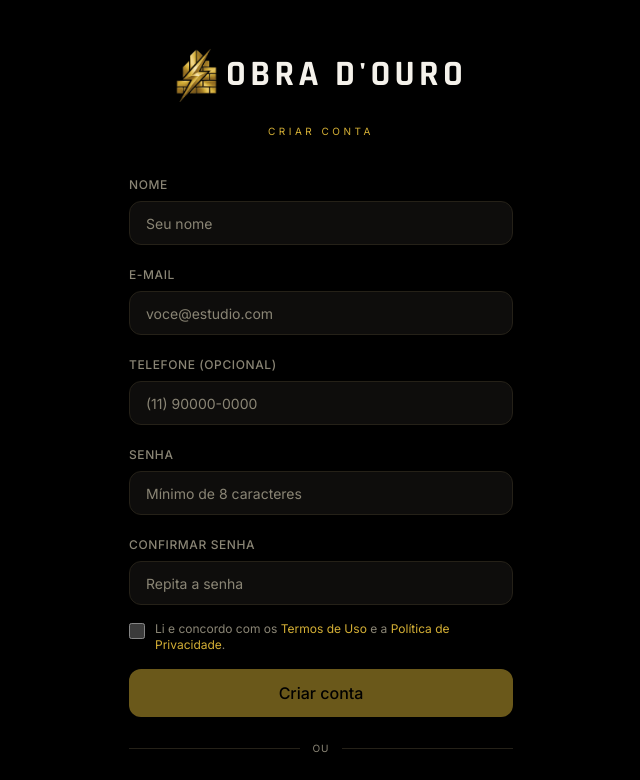
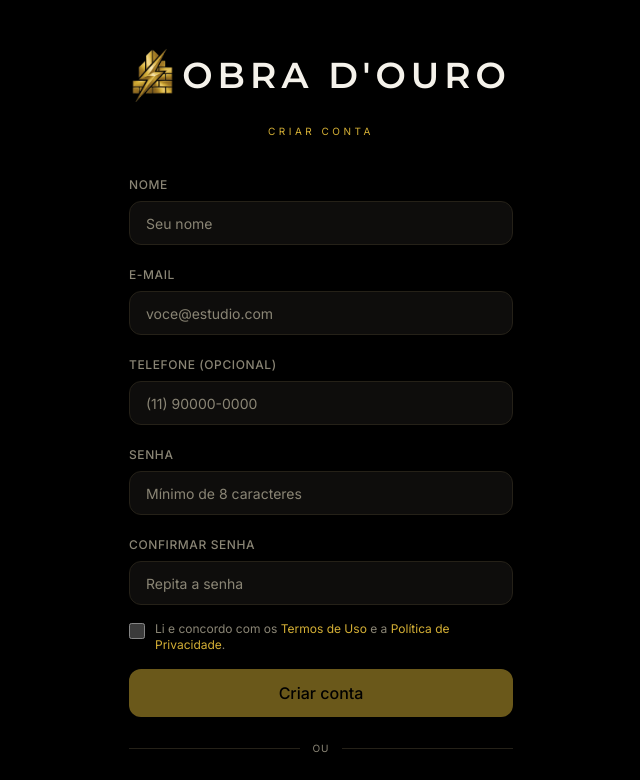
Before and after one commit to raphaelalvares/obradouro, a React (Vite) app in the folder web/: page /cadastro in a window 1280 px wide. Shown: the top 780 px of the page, without its empty margins (319-959 px from the left). Built offline with nearby package versions, Linux system fonts and the light colour scheme; no server answers.

Commit message:
refit fonte

```diff
--- a/web/package.json
+++ b/web/package.json
@@ -12,6 +12,7 @@
   },
   "dependencies": {
     "@fontsource/inter": "^5.2.8",
+    "@fontsource/montserrat": "^5.2.8",
     "@fontsource/rajdhani": "^5.2.7",
     "@radix-ui/react-dialog": "^1.1.2",
     "@radix-ui/react-label": "^2.1.0",
--- a/web/src/components/brand/Wordmark.tsx
+++ b/web/src/components/brand/Wordmark.tsx
@@ -23,7 +23,7 @@ export function Wordmark({ className }: { className?: string }) {
         draggable={false}
         className="h-[1.5em] w-auto shrink-0 select-none"
       />
-      <span className="font-display font-bold uppercase tracking-[0.12em] leading-none">
+      <span className="font-wordmark font-semibold uppercase tracking-[0.14em] leading-none">
         Obra D&apos;Ouro
       </span>
     </span>
--- a/web/src/main.tsx
+++ b/web/src/main.tsx
@@ -18,6 +18,10 @@ import "@fontsource/inter/300.css"
 import "@fontsource/inter/400.css"
 import "@fontsource/inter/500.css"
 import "@fontsource/inter/600.css"
+// Montserrat = fonte do WORDMARK (nome nominativo), geométrica e mais larga — casa com o traço da
+// logo. Títulos/UI seguem Rajdhani/Inter; a Montserrat entra só na marca (font-wordmark).
+import "@fontsource/montserrat/500.css"
+import "@fontsource/montserrat/600.css"
 import "@/index.css"
 
 const queryClient = new QueryClient({
--- a/web/tailwind.config.js
+++ b/web/tailwind.config.js
@@ -5,9 +5,11 @@ export default {
   theme: {
     extend: {
       fontFamily: {
-        // Manual Obra D'Ouro: Inter = corpo/UI; Rajdhani = display (títulos, branding — geométrica).
+        // Manual Obra D'Ouro: Inter = corpo/UI; Rajdhani = display (títulos). Montserrat = wordmark
+        // da marca (geométrica/larga, casa com a logo — mais leve que a Rajdhani bold).
         sans: ["Inter", "ui-sans-serif", "system-ui", "sans-serif"],
         display: ["Rajdhani", "ui-sans-serif", "system-ui", "sans-serif"],
+        wordmark: ["Montserrat", "Inter", "ui-sans-serif", "system-ui", "sans-serif"],
       },
       colors: {
         border: "hsl(var(--border))",
```
Also changed, not shown: 1 other file (tests, documents, lock files or other folders).
